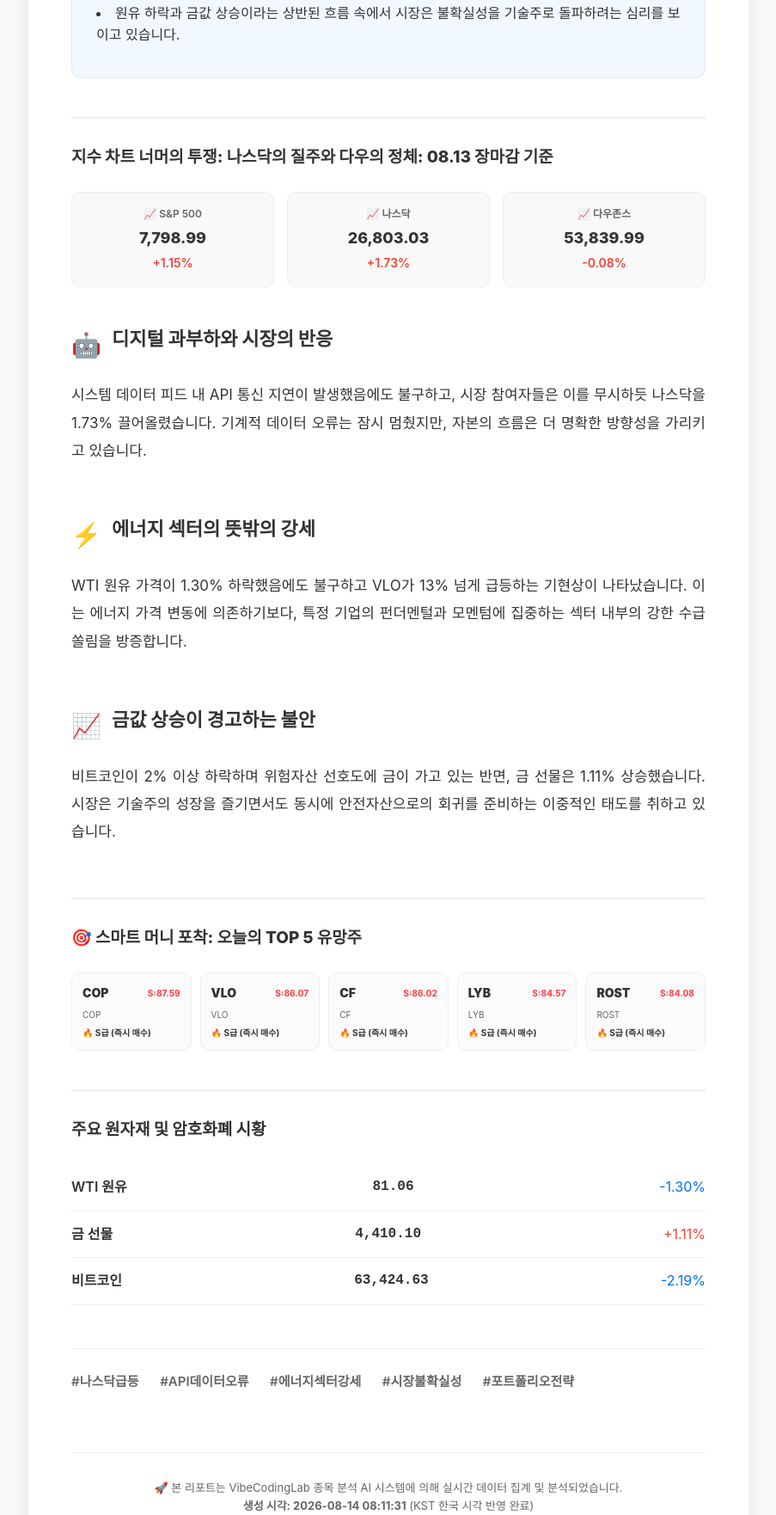
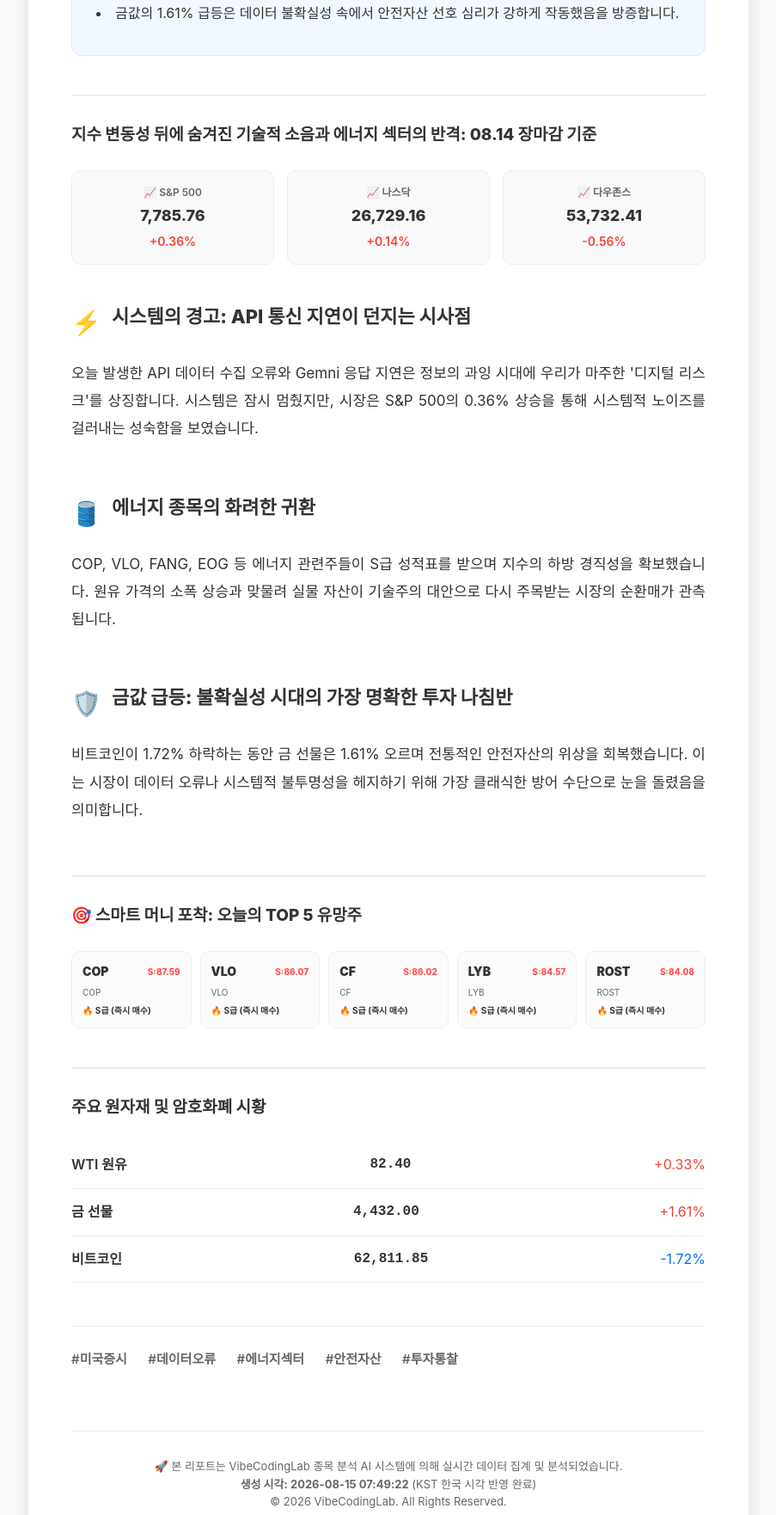
Before and after one commit to daniel17290221/-US-Market-AI-Analyst, a website: page us_market/report_us.html in a window 1280 px wide. Shown: the part 513-2275 px from the top of the page at 86% size, without its empty margins (188-1091 px from the left). Drawn offline with Linux system fonts and the light colour scheme.

Commit message:
auto: US Daily report update 2026-08-14 22:49

```diff
--- a/us_market/report_us.html
+++ b/us_market/report_us.html
@@ -7,7 +7,7 @@
     <meta http-equiv="Cache-Control" content="no-cache, no-store, must-revalidate">
     <meta http-equiv="Pragma" content="no-cache">
     <meta http-equiv="Expires" content="0">
-    <title>알고리즘의 과부하, 그리고 기술주가 쏘아 올린 나스닥의 반등</title>
+    <title>기계의 오류인가, 시장의 경고인가: 데이터 편식 속 에너지가 쏘아 올린 증시의 균형</title>
     <script async src="https://pagead2.googlesyndication.com/pagead/js/adsbygoogle.js?client=ca-pub-4995156883730033" crossorigin="anonymous"></script>
     <style>
         :root {
@@ -204,38 +204,38 @@
         <div class="container">
             <div style="display: flex; justify-content: flex-end; align-items: center; margin-bottom: 25px;">
                 <span style="background: #f44336; color: white; padding: 5px 12px; border-radius: 20px; font-size: 11px; font-weight: 800; animation: pulse 2s infinite; letter-spacing: 1px;">
-                    🔴 LIVE UPDATED: 2026-08-14 08:11:31
+                    🔴 LIVE UPDATED: 2026-08-15 07:49:22
                 </span>
             </div>
             <div class="category">Daily Morning Report</div>
-            <h1>알고리즘의 과부하, 그리고 기술주가 쏘아 올린 나스닥의 반등</h1>
-            <div class="date">2026.08.14 • Premium AI Analysis</div>
+            <h1>기계의 오류인가, 시장의 경고인가: 데이터 편식 속 에너지가 쏘아 올린 증시의 균형</h1>
+            <div class="date">2026.08.15 • Premium AI Analysis</div>
 
             <div class="box-summary">
-                <h3>시스템 오류와 시장의 역설: 데이터의 공백을 메우는 자본의 움직임</h3>
+                <h3>시스템 과부하와 실물 자산의 기묘한 동행</h3>
                 <ul>
-                    <li>Gemini API 데이터 통신 지연 등 시스템 불안정성이 지속되고 있으나, 나스닥 중심의 기술주 매수세는 강력하게 유지되고 있습니다.</li><li>에너지와 정유 섹터인 COP와 VLO가 두 자릿수 상승률을 기록하며 시장의 체력을 견인하고 있습니다.</li><li>원유 하락과 금값 상승이라는 상반된 흐름 속에서 시장은 불확실성을 기술주로 돌파하려는 심리를 보이고 있습니다.</li>
+                    <li>AI 데이터 수집 오류로 인한 시스템 통신 지연이 발생했으나, 시장 지수는 S&P 500과 나스닥의 동반 상승으로 견조한 흐름을 유지했습니다.</li><li>에너지와 원자재 관련 종목들이 급등하며 다우존스의 하락을 상쇄하는 시장의 자정 작용이 돋보였습니다.</li><li>금값의 1.61% 급등은 데이터 불확실성 속에서 안전자산 선호 심리가 강하게 작동했음을 방증합니다.</li>
                 </ul>
             </div>
 
             <div class="market-brief">
-                <div class="brief-title">지수 차트 너머의 투쟁: 나스닥의 질주와 다우의 정체: 08.13 장마감 기준</div>
+                <div class="brief-title">지수 변동성 뒤에 숨겨진 기술적 소음과 에너지 섹터의 반격: 08.14 장마감 기준</div>
                 <div class="market-indices">
 
             <div class="index-card">
                 <div class="index-name">📈 S&P 500</div>
-                <div class="index-value">7,798.99</div>
-                <div class="index-change up">+1.15%</div>
+                <div class="index-value">7,785.76</div>
+                <div class="index-change up">+0.36%</div>
             </div>
             <div class="index-card">
                 <div class="index-name">📈 나스닥</div>
-                <div class="index-value">26,803.03</div>
-                <div class="index-change up">+1.73%</div>
+                <div class="index-value">26,729.16</div>
+                <div class="index-change up">+0.14%</div>
             </div>
             <div class="index-card">
                 <div class="index-name">📈 다우존스</div>
-                <div class="index-value">53,839.99</div>
-                <div class="index-change up">-0.08%</div>
+                <div class="index-value">53,732.41</div>
+                <div class="index-change up">-0.56%</div>
             </div>
                 </div>
             </div>
@@ -243,29 +243,29 @@
 
             <div class="article-section">
                 <div class="section-header">
-                    <span class="emoji">🤖</span>
-                    <h2>디지털 과부하와 시장의 반응</h2>
+                    <span class="emoji">⚡</span>
+                    <h2>시스템의 경고: API 통신 지연이 던지는 시사점</h2>
                 </div>
                 <div class="section-content">
-                    <p>시스템 데이터 피드 내 API 통신 지연이 발생했음에도 불구하고, 시장 참여자들은 이를 무시하듯 나스닥을 1.73% 끌어올렸습니다. 기계적 데이터 오류는 잠시 멈췄지만, 자본의 흐름은 더 명확한 방향성을 가리키고 있습니다.</p>
+                    <p>오늘 발생한 API 데이터 수집 오류와 Gemni 응답 지연은 정보의 과잉 시대에 우리가 마주한 '디지털 리스크'를 상징합니다. 시스템은 잠시 멈췄지만, 시장은 S&P 500의 0.36% 상승을 통해 시스템적 노이즈를 걸러내는 성숙함을 보였습니다.</p>
                 </div>
             </div>
             <div class="article-section">
                 <div class="section-header">
-                    <span class="emoji">⚡</span>
-                    <h2>에너지 섹터의 뜻밖의 강세</h2>
+                    <span class="emoji">🛢️</span>
+                    <h2>에너지 종목의 화려한 귀환</h2>
                 </div>
                 <div class="section-content">
-                    <p>WTI 원유 가격이 1.30% 하락했음에도 불구하고 VLO가 13% 넘게 급등하는 기현상이 나타났습니다. 이는 에너지 가격 변동에 의존하기보다, 특정 기업의 펀더멘털과 모멘텀에 집중하는 섹터 내부의 강한 수급 쏠림을 방증합니다.</p>
+                    <p>COP, VLO, FANG, EOG 등 에너지 관련주들이 S급 성적표를 받으며 지수의 하방 경직성을 확보했습니다. 원유 가격의 소폭 상승과 맞물려 실물 자산이 기술주의 대안으로 다시 주목받는 시장의 순환매가 관측됩니다.</p>
                 </div>
             </div>
             <div class="article-section">
                 <div class="section-header">
-                    <span class="emoji">📈</span>
-                    <h2>금값 상승이 경고하는 불안</h2>
+                    <span class="emoji">🛡️</span>
+                    <h2>금값 급등: 불확실성 시대의 가장 명확한 투자 나침반</h2>
                 </div>
                 <div class="section-content">
-                    <p>비트코인이 2% 이상 하락하며 위험자산 선호도에 금이 가고 있는 반면, 금 선물은 1.11% 상승했습니다. 시장은 기술주의 성장을 즐기면서도 동시에 안전자산으로의 회귀를 준비하는 이중적인 태도를 취하고 있습니다.</p>
+                    <p>비트코인이 1.72% 하락하는 동안 금 선물은 1.61% 오르며 전통적인 안전자산의 위상을 회복했습니다. 이는 시장이 데이터 오류나 시스템적 불투명성을 헤지하기 위해 가장 클래식한 방어 수단으로 눈을 돌렸음을 의미합니다.</p>
                 </div>
             </div>
 
@@ -320,28 +320,28 @@
 
             <div class="market-row">
                 <span class="label">WTI 원유</span>
-                <span class="val">81.06</span>
-                <span class="chg down">-1.30%</span>
+                <span class="val">82.40</span>
+                <span class="chg up">+0.33%</span>
             </div>
             <div class="market-row">
                 <span class="label">금 선물</span>
-                <span class="val">4,410.10</span>
-                <span class="chg up">+1.11%</span>
+                <span class="val">4,432.00</span>
+                <span class="chg up">+1.61%</span>
             </div>
             <div class="market-row">
                 <span class="label">비트코인</span>
-                <span class="val">63,424.63</span>
-                <span class="chg down">-2.19%</span>
+                <span class="val">62,811.85</span>
+                <span class="chg down">-1.72%</span>
             </div>
             </div>
 
             <div class="hashtags">
-                <span class="hashtag">#나스닥급등</span> <span class="hashtag">#API데이터오류</span> <span class="hashtag">#에너지섹터강세</span> <span class="hashtag">#시장불확실성</span> <span class="hashtag">#포트폴리오전략</span>
+                <span class="hashtag">#미국증시</span> <span class="hashtag">#데이터오류</span> <span class="hashtag">#에너지섹터</span> <span class="hashtag">#안전자산</span> <span class="hashtag">#투자통찰</span>
             </div>
 
             <div class="footer">
                 🚀 본 리포트는 VibeCodingLab 종목 분석 AI 시스템에 의해 실시간 데이터 집계 및 분석되었습니다.<br>
-                <b>생성 시각: 2026-08-14 08:11:31</b> (KST 한국 시각 반영 완료)<br>
+                <b>생성 시각: 2026-08-15 07:49:22</b> (KST 한국 시각 반영 완료)<br>
                 © 2026 VibeCodingLab. All Rights Reserved.
             </div>
         </div>
@@ -377,4 +377,4 @@
 </body>
 </html>
 
-<!-- US Generation ID: 2026-08-13T23:11:31.648119 -->
+<!-- US Generation ID: 2026-08-14T22:49:22.397586 -->
--- a/us_market/us_macro_analysis.json
+++ b/us_market/us_macro_analysis.json
@@ -2,7 +2,7 @@
   "market_mood": "중립",
   "mood_score": 50,
   "key_takeaways": [
-    "[08월 13일] AI 데이터 수집 실패로 기본 데이터가 노출됩니다.",
+    "[08월 14일] AI 데이터 수집 실패로 기본 데이터가 노출됩니다.",
     "Gemini API 통신 지연 혹은 응답 형식 오류가 발생했습니다.",
     "시장 데이터(지수 자체)는 정상적으로 수집중입니다."
   ],
@@ -12,6 +12,6 @@
     "단기": "API 복구 대기",
     "중장기": "정상화 후 리포트 확인"
   },
-  "timestamp": "2026-08-13T23:11:23.635309",
+  "timestamp": "2026-08-14T22:49:13.644654",
   "model": "gemini"
 }
```
